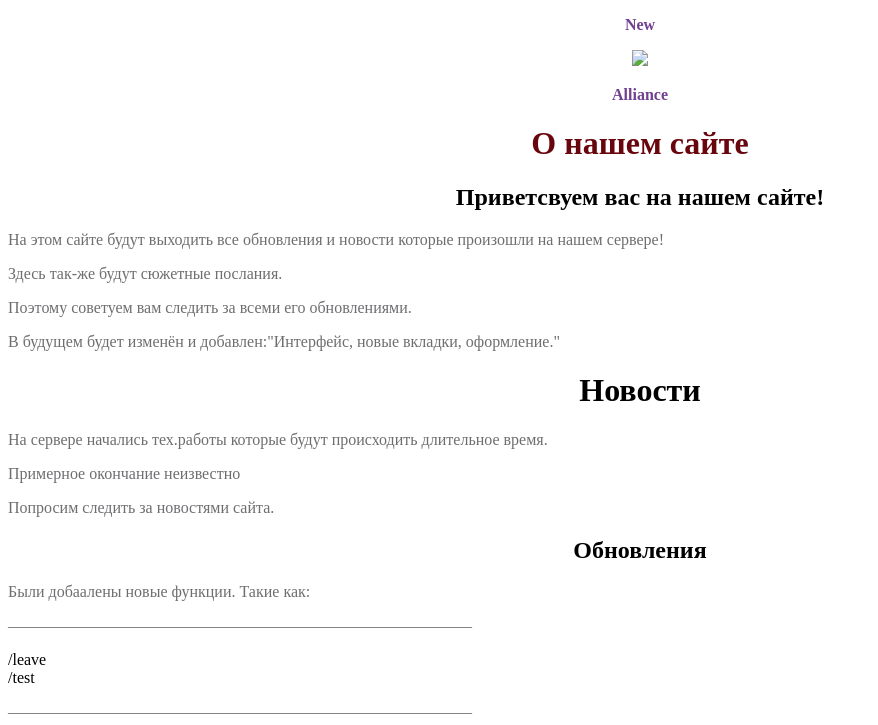
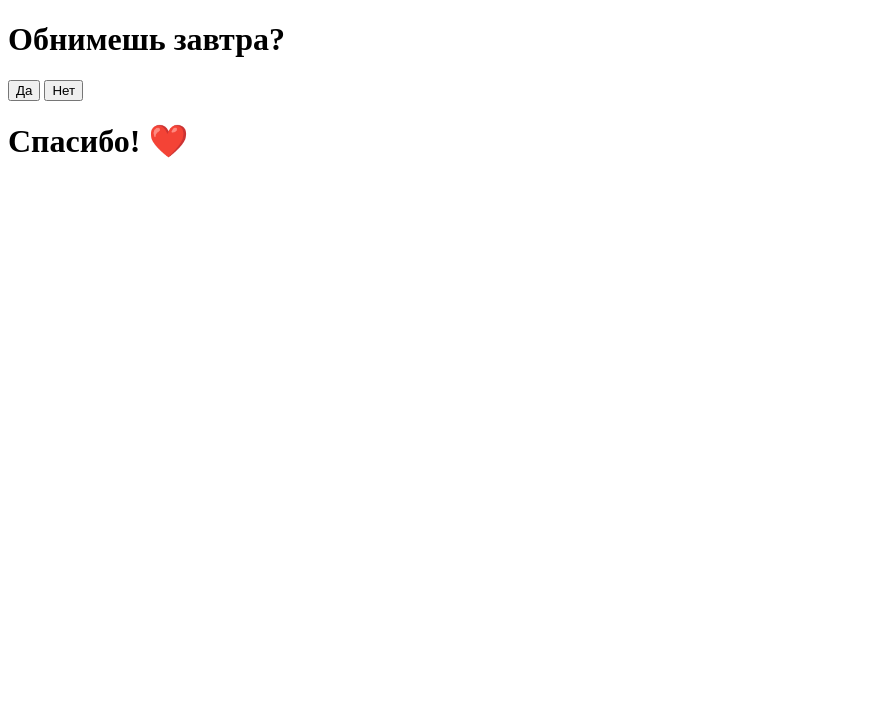
Before and after one commit to Tapocheck103/site, a plain HTML site: page index.html in a window 1280 px wide. Shown: the whole page, without its empty margins (0-878 px from the left). Drawn offline with Linux system fonts and the light colour scheme.

Commit message:
Update index.html

```diff
--- a/index.html
+++ b/index.html
@@ -1,63 +1,19 @@
 <!DOCTYPE html>
-
-<html>
+<html lang="ru">
 <head>
-  <style>
-  .textcolor1 {
-    color: #65d6c1;
-  }
-  </style>
-  <style>
-  .textcolor {
-    color: #69060d;
-  }
-  .colortext {
-    color: #724091;
-  }
-  </style>
-  <style>
-body::before {
-    content: '';
-    position: fixed; /* Фиксируем на одном месте */
-    left: 0; right: 0; /* Вся ширин */
-    top: 0; bottom: 0; /* Вся высота */
-    z-index: -1; /* Фон ниже текста */
-    /* Параметры фона */
-    background: url(img/background.jpg) center / cover no-repeat;
-    filter: blur(5px); /* Размытие */
-   }
-  </style>
-  <meta http-equiv="CONTENT-TYPE" content="text/html; charset=UTF-8">
-  <link rel="stylesheet" href="styles/style.css"/>
-  <title>New Alliance</title>
+    <meta charset="UTF-8">
+    <meta name="viewport" content="width=device-width, initial-scale=1.0">
+    <title>Обнимешь завтра?</title>
+    <link rel="stylesheet" href="style.css">
 </head>
 <body>
-  <style>
-  p {
-    color: #6f6d70;
-  }
-  </style>
-  <p style="text-align: center"><span class="colortext"><b>New</b></span></p>
-  <p style="text-align: center">
-    <img src="img/image1.png">
-  </p>
-  <p style="text-align: center"><span class="colortext"><b>Alliance</b></span></p>
-  <h1 style="text-align: center"><span class="textcolor">О нашем сайте</span></h1>
-  <h2 style="text-align: center">Приветсвуем вас на нашем сайте!</h2>
-  <p>На этом сайте будут выходить все обновления и новости которые произошли на нашем сервере!</p>
-  <p>Здесь так-же будут сюжетные послания.</p>
-  <p>Поэтому советуем вам следить за всеми его обновлениями.</p>
-  <p>В будущем будет изменён и добавлен:"Интерфейс, новые вкладки, оформление."</p>
-  <h1 style="text-align: center">Новости</h1>
-  <p>На сервере начались тех.работы которые будут происходить длительное время.</p>
-  <p>Примерное окончание неизвестно</p>
-  <p>Попросим следить за новостями сайта.</p>
-  <h2 style="text-align: center">Обновления</h2>
-  <p>Были добаалены новые функции. Такие как:</p>
-  <p>—————————————————————————————</p>
-  <div>/leave</div>
-  <div>/test</div>
-  <p>—————————————————————————————</p>
-
+    <h1 id="question">Обнимешь завтра?</h1>
+    <div class="buttons">
+        <button id="yes" onclick="showThankYou()">Да</button>
+        <button id="no" onmouseover="moveNoButton()" ontouchstart="moveNoButton()">Нет</button>
+    </div>
+    <h1 id="thank-you">Спасибо! ❤️</h1>
+    <h1 id="why-text" style="display: none;">Почему?</h1>
+    <script src="main.js"></script>
 </body>
 </html>
```
